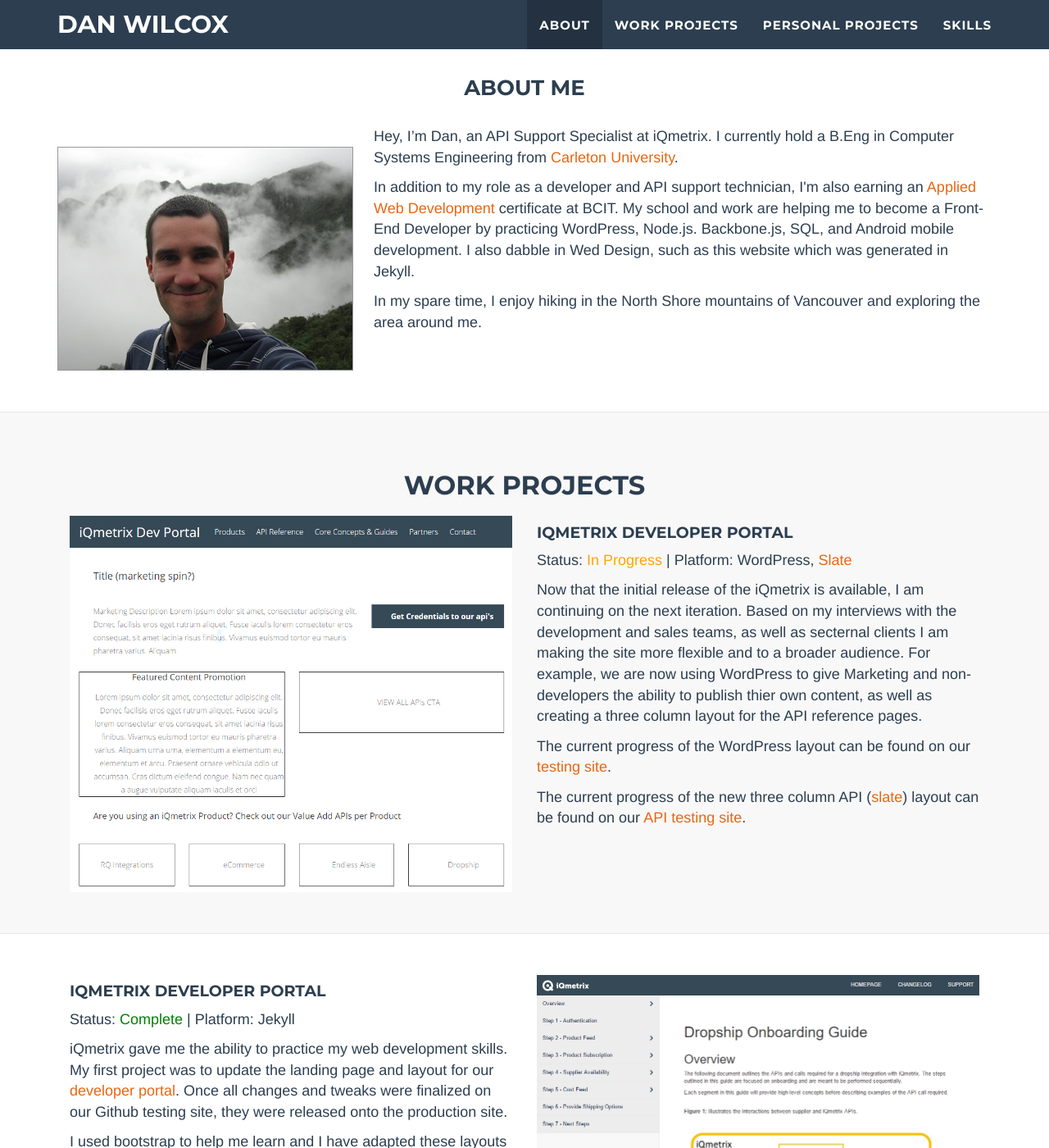
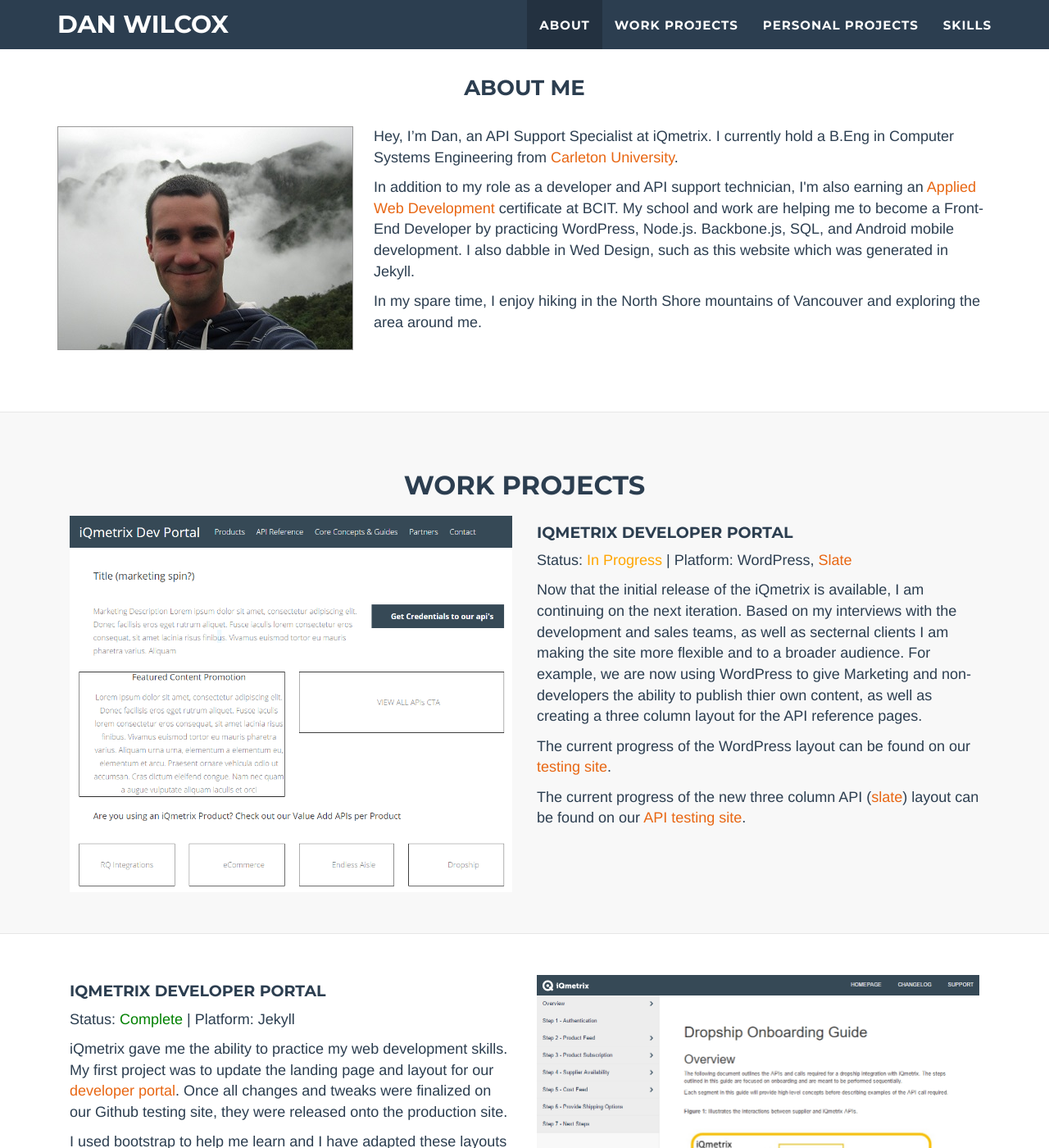
Before and after one commit to dwilcox8/dwilcox8.github.io, a Jekyll site: the page built from index.html, in a window 1280 px wide and 1400 px high. Shown: the whole window at 82% size. Built offline with Jekyll 4.4.1, drawn with Linux system fonts in a browser that asks for light colours.

Commit message:
fixed about me image

```diff
--- a/_includes/css/main.css
+++ b/_includes/css/main.css
@@ -511,7 +511,7 @@
 .img-left {
     float: left;
     margin-right: 25px;
-    margin-top: 25px;
+    margin-bottom: 25px;
 }
 
 .img-border {
```
